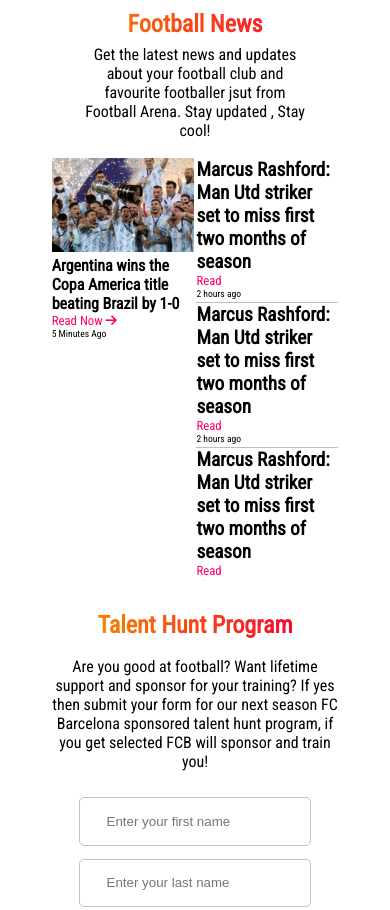
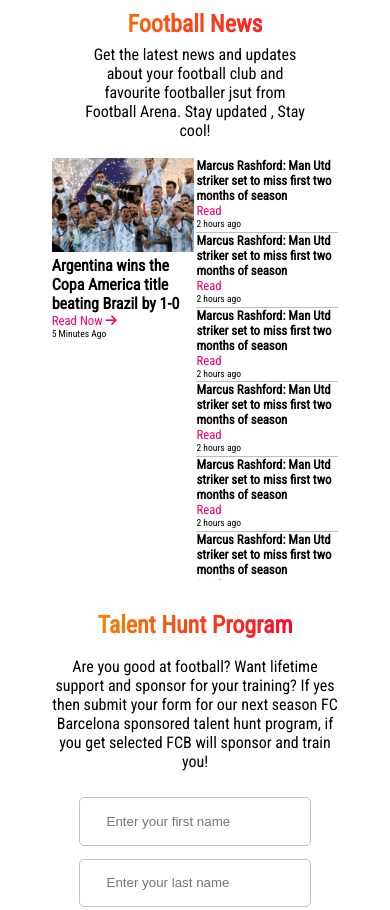
Before and after one commit to minhazul-ashim/football-arena, a plain HTML site: page index.html in a window 390 px wide. Shown: the part 6067-6977 px from the top of the page. Drawn offline with Linux system fonts and the light colour scheme.

Commit message:
news title fonts changed

```diff
--- a/style.css
+++ b/style.css
@@ -585,6 +585,11 @@ footer {
 
     }
 
+    .previous-news-detail h4 {
+
+        font-size: 0.8em;
+    }
+
     .talent-hunt-container h1 {
 
         font-size: 1.5em;
```
